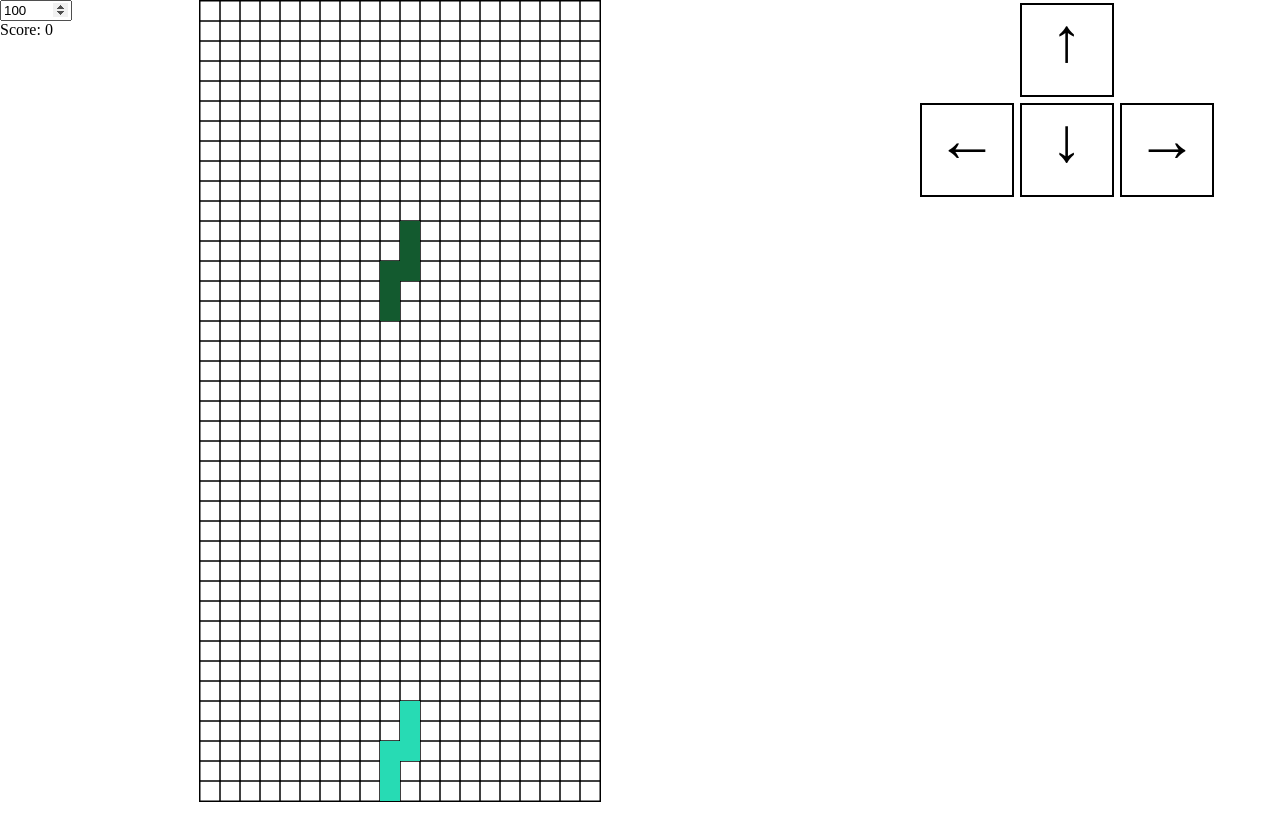
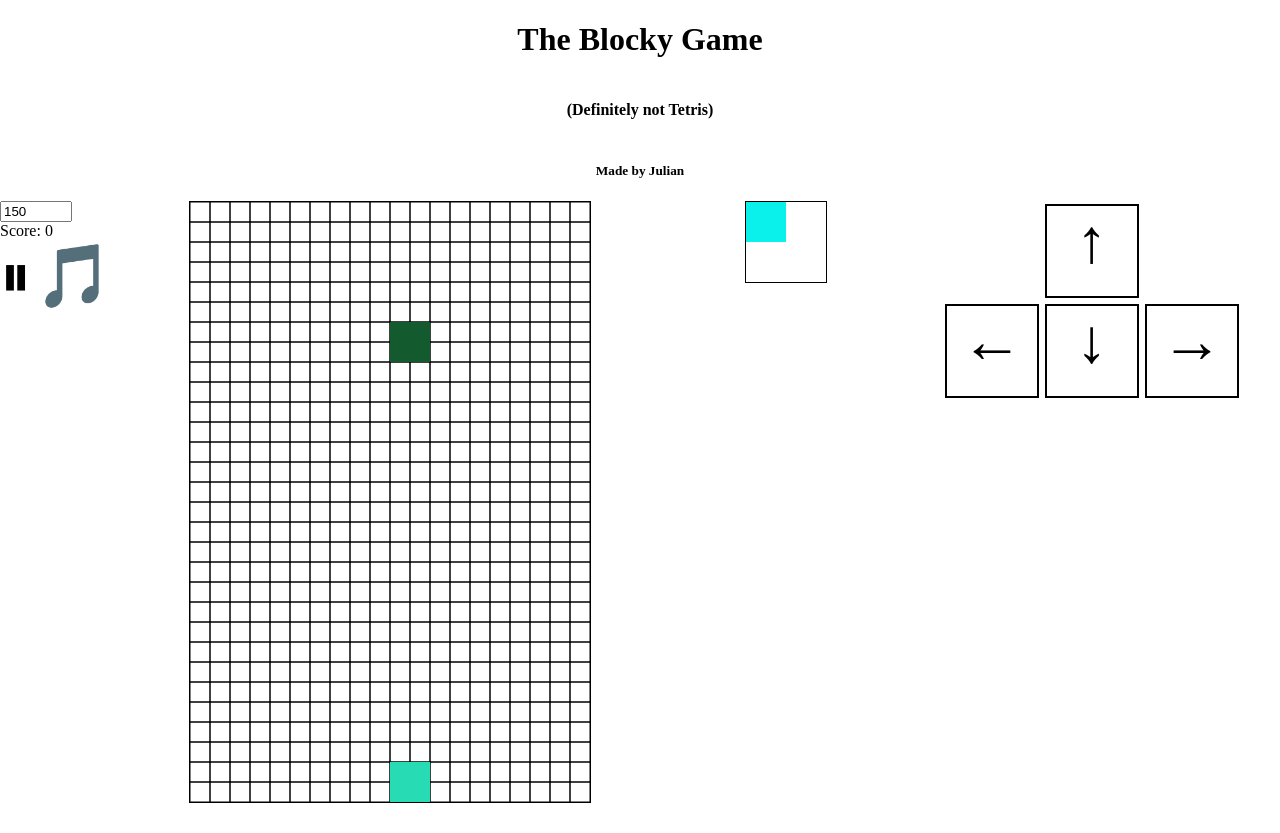
Before and after one commit to mercedesjul/blocky-game-js, a plain HTML site: page index.html in a window 1280 px wide. Drawn offline with Linux system fonts and the light colour scheme.

Commit message:
branch master - Added Pause, Sound, remade Block rotation - blocks now support all kind of layouts, as long as they're square

```diff
--- a/block.js
+++ b/block.js
@@ -1,38 +1,38 @@
 const layouts = [
   [
-    0, 0, 0, 0, 0,
-    1, 1, 1, 1, 1,
-    1, 1, 1, 1, 1,
-    1, 1, 1, 1, 1,
-    0, 0, 0, 0, 0,
+    1, 1, 1, 1,
+    0, 0, 0, 0,
+    0, 0, 0, 0,
+    0, 0, 0, 0,
   ],
   [
-    0, 0, 1, 0, 0,
-    0, 0, 1, 0, 0,
-    0, 0, 1, 0, 0,
-    0, 0, 1, 0, 0,
-    0, 0, 1, 0, 0,
+    0, 0, 1,
+    1, 1, 1,
+    0, 0, 0,
   ],
   [
-    0, 0, 1, 0, 0,
-    0, 0, 1, 0, 0,
-    0, 1, 1, 0, 0,
-    0, 1, 0, 0, 0,
-    0, 1, 0, 0, 0,
+    1, 0, 0,
+    1, 1, 1,
+    0, 0, 0,
   ],
   [
-    0, 0, 1, 0, 0,
-    0, 0, 1, 0, 0,
-    0, 1, 1, 0, 0,
-    0, 1, 1, 0, 0,
-    0, 0, 0, 0, 0,
+    1, 1,
+    1, 1,
   ],
   [
-    0, 0, 1, 0, 0,
-    0, 0, 1, 0, 0,
-    0, 1, 1, 0, 0,
-    0, 1, 0, 0, 0,
-    0, 1, 0, 0, 0,
+    0, 1, 1,
+    1, 1, 0,
+    0, 0, 0,
+  ],
+  [
+    0, 1, 0,
+    1, 1, 1,
+    0, 0, 0,
+  ],
+  [
+    1, 1, 0,
+    0, 1, 1,
+    0, 0, 0,
   ],
 ];
 class Block {
@@ -81,45 +81,33 @@ class Block {
     }
     return this.getTilePositionsFromLayout(this.x, this.y - 1).list;
   }
-  rotateRight() {
-    // May the Lord forgive me for this solution
+  rotateRight(dryrun) {
     let newLayout = [];
-    newLayout[0] = this.layout[20];
-    newLayout[1] = this.layout[15];
-    newLayout[2] = this.layout[10];
-    newLayout[3] = this.layout[5];
-    newLayout[4] = this.layout[0];
-    newLayout[5] = this.layout[21];
-    newLayout[6] = this.layout[16];
-    newLayout[7] = this.layout[11];
-    newLayout[8] = this.layout[6];
-    newLayout[9] = this.layout[1];
-    newLayout[10] = this.layout[22];
-    newLayout[11] = this.layout[17];
-    newLayout[12] = this.layout[12];
-    newLayout[13] = this.layout[7];
-    newLayout[14] = this.layout[2];
-    newLayout[15] = this.layout[23];
-    newLayout[16] = this.layout[18];
-    newLayout[17] = this.layout[13];
-    newLayout[18] = this.layout[8];
-    newLayout[19] = this.layout[3];
-    newLayout[20] = this.layout[24];
-    newLayout[21] = this.layout[19];
-    newLayout[22] = this.layout[14];
-    newLayout[23] = this.layout[9];
-    newLayout[24] = this.layout[4];
-    this.layout = newLayout;
+    // May the Lord be pleased with this solution
+    const layout_length = this.layout.length;
+    const sqrt_length = Math.sqrt(layout_length);
+    let counter = 0;
+    for (let i = sqrt_length; counter < layout_length; i--) {
+      for (let k = 0; k < Math.sqrt(this.layout.length); k++) {
+        newLayout[counter] = this.layout[layout_length - ((sqrt_length * k) + i)];
+        counter++;
+      }
+    }
+    if (!dryrun) {
+      this.layout = newLayout;
+    }
+    return this.getTilePositionsFromLayout(this.x, this.y, newLayout).list;
   }
 
-  getTilePositionsFromLayout(x = this.x, y = this.y) {
+  getTilePositionsFromLayout(x = this.x, y = this.y, layout = this.layout) {
     let list = [];
-    for(let i = 0; i < this.layout.length; i++) {
-      if (this.layout[i] === 1) {
+    let block_width = Math.sqrt(layout.length);
+    for(let i = 0; i < layout.length; i++) {
+      if (layout[i] === 1) {
         list.push(
           {
-            x: Math.floor(i % 5) + x - 2,
-            y: Math.floor(i / 5) + y - 2,
+            x: Math.floor(i % block_width) + x,
+            y: Math.floor(i / block_width) + y,
           });
       }
     }
--- a/blocky.css
+++ b/blocky.css
@@ -5,23 +5,35 @@ body {
   margin: 0 auto;
 }
 
-#board {
+#board,
+#preview {
   border: 1px solid black;
   margin-bottom: 30px;
 }
-
+h1,
+h4,
+h5 {
+  text-align: center;
+}
 .controls {
   box-sizing: border-box;
   font-size: 62px;
   display: flex;
   flex-direction: column;
 }
+
+.toggle {
+  font-size: 62px;
+  display: inline;
+}
+
 .b_top,
 .b_bottom {
   display: flex;
   justify-content: center;
 }
-.button {
+.button,
+#mute_toggle {
   outline: 2px solid black;
   height: 90px;
   width: 90px;
@@ -42,3 +54,6 @@ body {
 .col-3 {
   flex-grow: 1;
 }
+.col-4 {
+  flex-grow: 1;
+}
--- a/game.js
+++ b/game.js
@@ -5,7 +5,11 @@ class Game {
     right: 39,
     down: 40
   };
+  pause;
+  audio;
   scoreboard;
+  canvas;
+  preview;
   screenrefresh = null;
   intervalspeed = 0;
   interval_option;
@@ -14,15 +18,35 @@ class Game {
   width;
   tiles = [];
   active_block = null;
-  render = null;
-  constructor(height = 40, width = 20) {
+  next_block = null;
+  main_render = null;
+  preview_render = null;
+  constructor(width = 20, height = 30) {
+    this.audio = new Audio('tetris.mp3');
+    this.audio.loop = true;
+    this.audio.autoplay = true;
+    let largetstBlock = this.getLargestBlock();
     // Generate Canvas and append to body
-    let canvas = document.createElement("canvas");
-    canvas.setAttribute("id", "board");
-    canvas.setAttribute("height", height * 20);
-    canvas.setAttribute("width", width * 20);
-    document.querySelector(".col-2").appendChild(canvas);
+    this.canvas = document.createElement("canvas");
+    this.canvas.setAttribute("id", "board");
+    this.canvas.setAttribute("height", height * 20);
+    this.canvas.setAttribute("width", width * 20);
+    document.querySelector(".col-2").appendChild(this.canvas);
 
+    this.preview = document.createElement("canvas");
+    this.preview.setAttribute("id", "preview");
+    this.preview.setAttribute("height", largetstBlock * 20);
+    this.preview.setAttribute("width", largetstBlock * 20);
+    document.querySelector(".col-3").appendChild(this.preview);
+
+    document.addEventListener("DOMContentLoaded", () => {
+      document.querySelector(".col-2").appendChild(this.audio);
+    });
+    document.addEventListener("click", () => {
+      if (this.audio.currentTime === 0) {
+        this.audio.play();
+      }
+    });
     // Add EventListener for Keystrokes
     document.addEventListener("keydown", e => {
       this.handleKey(e.keyCode);
@@ -45,19 +69,30 @@ class Game {
   init(height, width) {
     this.interval = null;
     this.tiles = [];
-    this.render = null;
+    this.main_render = null;
+
 
     this.height = height;
     this.width = width;
-    this.render = new Render();
+    this.main_render = new Render(this.canvas);
+    this.preview_render = new Render(this.preview);
     for (let i = 0; i < height * width; i++) {
       this.tiles.push(new Tile(i, this.width));
     }
-
     this.active_block = new Block(this.width / 2, 2);
+    this.next_block = new Block(0, 0);
 
     this.interval = setInterval(this.mainLoop.bind(this), this.intervalspeed);
     this.screenrefresh = setInterval(this.updateScreen.bind(this), 16.6);
+  }
+
+  getLargestBlock() {
+    let max = 0;
+    layouts.forEach(layout => {
+      let size = Math.sqrt(layout.length);
+      max = size > max ? size : max;
+    });
+    return max;
   }
 
   mainLoop() {
@@ -67,7 +102,13 @@ class Game {
       this.checkForBlockCollision(list)
     ) {
       this.blockToBackground(this.active_block);
-      this.active_block = new Block(this.width / 2, 0);
+      this.active_block = this.next_block;
+      this.active_block.x = this.width / 2;
+      if (this.checkForBlockCollision(this.active_block.getTilePositionsFromLayout().list)) {
+        alert("Game Over!");
+        document.location.reload();
+      }
+      this.next_block = new Block(0, 0);
       clearInterval(this.interval);
       this.interval = setInterval(
         this.mainLoop.bind(this),
@@ -80,26 +121,39 @@ class Game {
   }
 
   updateScreen() {
-    this.render.clear();
-    this.render.drawRasterBackground(this.tiles);
+    this.main_render.clear();
+    this.preview_render.clear();
+    this.main_render.drawRasterBackground(this.tiles);
     this.renderBlocks();
+    if (this.pause) {
+      this.main_render.renderText("PAUSED", (g.width * 20) / 4, (g.height * 20) / 2);
+    }
   }
 
   renderBlocks() {
     // Render inactive Blocks
     this.tiles.forEach(tile => {
       if (tile.active) {
-        this.render.drawTile(tile.x, tile.y, tile.color);
+        this.main_render.drawTile(tile.x, tile.y, tile.color);
       }
     });
     // Render active Block
     let active_block_tiles = this.active_block.getTilePositionsFromLayout();
     active_block_tiles.list.forEach(block_tile => {
-      this.render.drawTile(
+      this.main_render.drawTile(
         block_tile.x,
         block_tile.y,
         active_block_tiles.color
       );
+    });
+    // Render preview Block
+    let preview_block_tiles = this.next_block.getTilePositionsFromLayout();
+    preview_block_tiles.list.forEach(block_tile => {
+        this.preview_render.drawTile(
+          block_tile.x,
+          block_tile.y,
+          preview_block_tiles.color
+        );
     });
   }
 
@@ -165,19 +219,19 @@ class Game {
     return hit;
   }
 
-  checkForWallCollisionRight() {
+  checkForWallCollisionRight(list) {
     let hit = false;
-    this.active_block.moveRight(true).forEach(tile => {
-      if (tile.x === this.width) {
+    list.forEach(tile => {
+      if (tile.x > this.width - 1) {
         hit = true;
       }
     });
     return hit;
   }
-  checkForWallCollisionLeft() {
+  checkForWallCollisionLeft(list) {
     let hit = false;
-    this.active_block.moveLeft(true).forEach(tile => {
-      if (tile.x === -1) {
+    list.forEach(tile => {
+      if (tile.x < 0) {
         hit = true;
       }
     });
@@ -201,28 +255,57 @@ class Game {
     return this.tiles[x + this.width * y];
   }
 
+  toggleMute() {
+    if (this.audio.paused) {
+      this.audio.play();
+    } else {
+      this.audio.pause();
+    }
+  }
+
+  togglePause() {
+    if (this.pause) {
+      this.interval = setInterval(
+        this.mainLoop.bind(this),
+        this.interval_option.value
+      );
+      this.pause = false;
+    } else {
+      clearInterval(this.interval);
+      this.pause = true;
+    }
+  }
+
   handleKey(keyCode) {
+    let list;
+    let no_collision;
     switch (keyCode) {
       case this.keycode.left:
-        if (
-          !this.checkForWallCollisionLeft() &&
-          !this.checkForBlockCollision(this.active_block.moveLeft(true))
-        ) {
+        if(this.pause) break;
+        list = this.active_block.moveLeft(true);
+        no_collision = !this.checkForWallCollisionLeft(list) && !this.checkForBlockCollision(this.active_block.moveLeft(true));
+        if (no_collision) {
           this.active_block.moveLeft();
         }
         break;
       case this.keycode.right:
-        if (
-          !this.checkForWallCollisionRight() &&
-          !this.checkForBlockCollision(this.active_block.moveRight(true))
-        ) {
+        if(this.pause) break;
+        list = this.active_block.moveRight(true);
+        no_collision = !this.checkForWallCollisionRight(list) && !this.checkForBlockCollision(this.active_block.moveRight(true));
+        if (no_collision) {
           this.active_block.moveRight();
         }
         break;
       case this.keycode.up:
-        this.active_block.rotateRight();
+        if(this.pause) break;
+        list = this.active_block.rotateRight(true);
+        no_collision = !this.checkForWallCollisionLeft(list) && !this.checkForWallCollisionRight(list) && !this.checkForBlockCollision(list) && !this.checkForGroundCollision(list);
+        if (no_collision) {
+          this.active_block.rotateRight();
+        }
         break;
       case this.keycode.down:
+        if(this.pause) break;
         clearInterval(this.interval);
         this.interval = setInterval(this.mainLoop.bind(this), 25);
         break;
--- a/index.html
+++ b/index.html
@@ -6,6 +6,9 @@
     <link rel="stylesheet" type="text/css" href="./blocky.css" />
   </head>
   <body>
+    <h1>The Blocky Game</h1>
+    <h4>(Definitely not Tetris)</h4>
+    <h5>Made by Julian</h5>
     <div class="layout-wrapper">
       <div class="col-1">
         <div class="options">
@@ -14,13 +17,16 @@
             type="number"
             min="5"
             max="1000"
-            value="100"
+            value="150"
           />
           <div>Score: <span id="score">0</span></div>
+          <div class="toggle" onclick="g.togglePause()">&#x23f8;</div>
+          <div class="toggle" onclick="g.toggleMute()">&#x1f3b5;</div>
         </div>
       </div>
       <div class="col-2"></div>
-      <div class="col-3">
+      <div class="col-3"></div>
+      <div class="col-4">
         <div class="controls">
           <div class="b_top">
             <span class="button" id="bu" onClick="g.handleKey(g.keycode.up)"
--- a/render.js
+++ b/render.js
@@ -1,8 +1,8 @@
 class Render {
   board = null;
   ctx = null;
-  constructor() {
-    this.board = document.getElementById("board");
+  constructor(board) {
+    this.board = board;
     this.ctx = board.getContext("2d");
   }
   drawRasterBackground(tiles) {
@@ -18,8 +18,13 @@ class Render {
     this.ctx.fillStyle = color;
     this.ctx.fillRect(x * 20, y * 20, 20, 20);
   }
+  renderText(text, x, y) {
+    this.ctx.fillStyle = "rgb(0, 0, 0)";
+    this.ctx.font = "62px Monospace"
+    this.ctx.fillText(text, x, y);
+  }
   clear() {
-    this.ctx.clearRect(0, 0, 400, 800);
+    this.ctx.clearRect(0, 0, board.width, board.height);
   }
 
 }
```
Also changed, not shown: 1 other file.
